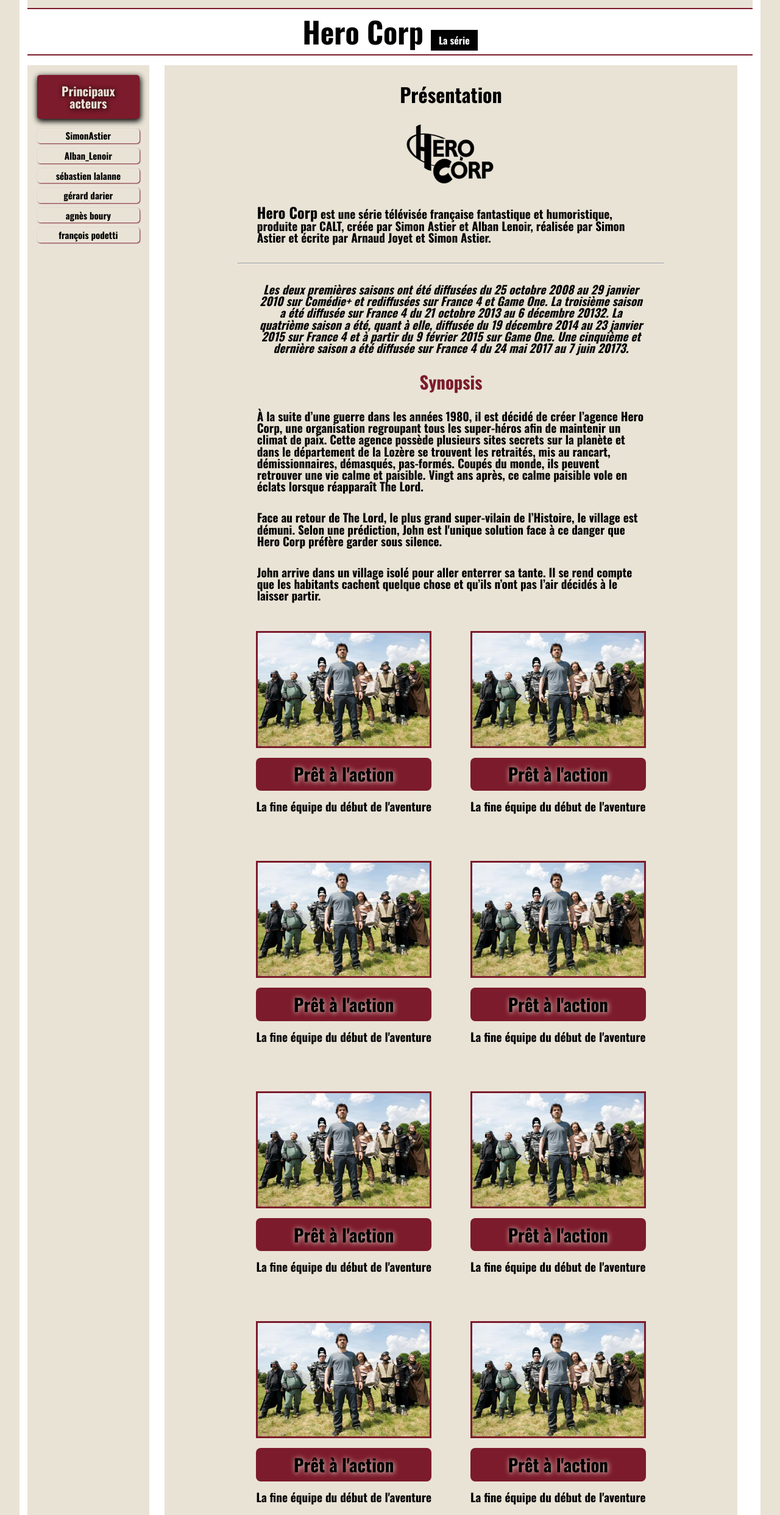
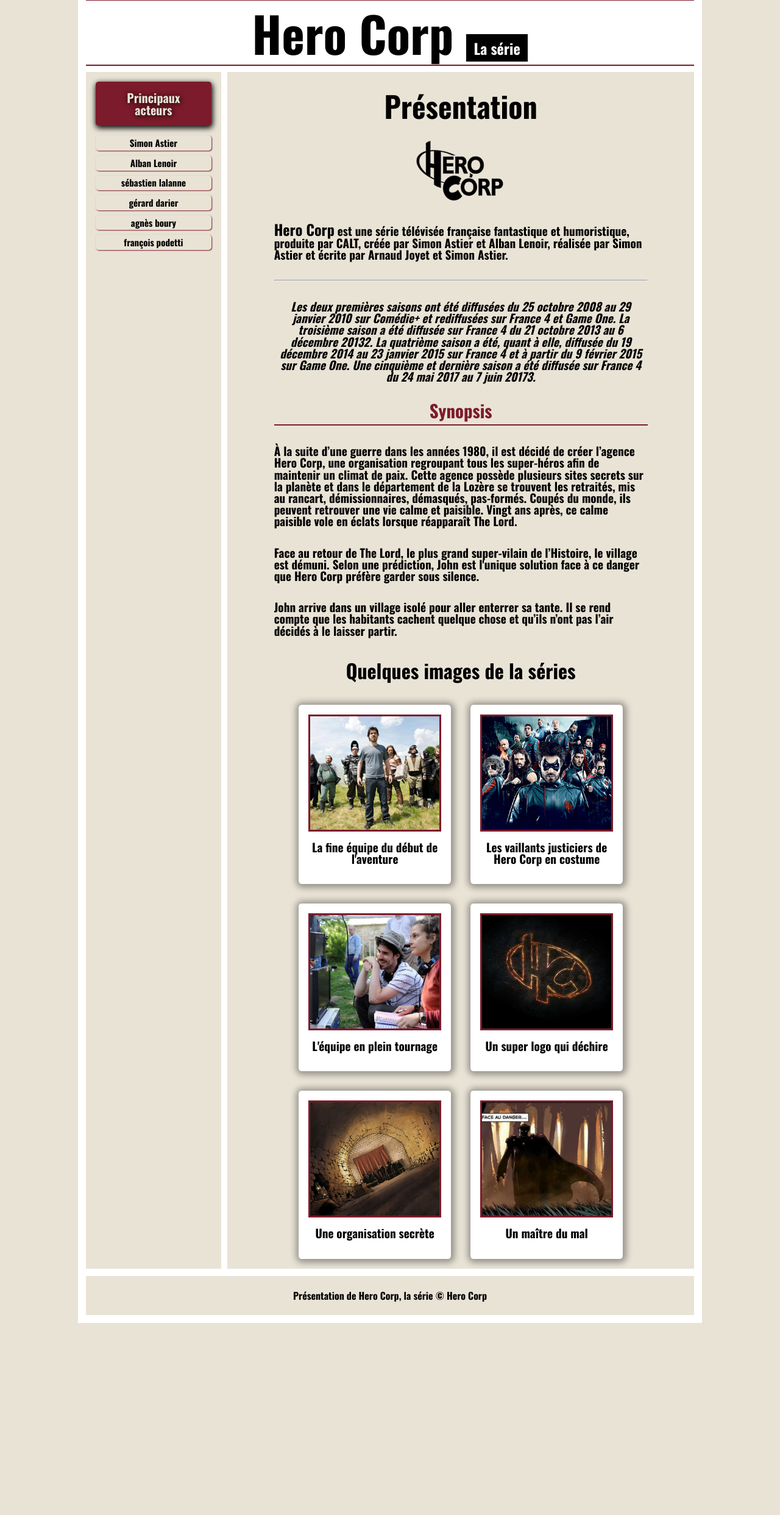
Before and after one commit to LEGALOUDECFlorian/Project-Hero-Corp, a website: page html/index.html in a window 1280 px wide. Shown: the part 315-2800 px from the top of the page at 61% size. After the commit the page ends 2485 px from the top, so only its background shows below. Drawn offline with nearby package versions, Linux system fonts and the light colour scheme.

Commit message:
ajout de @media  pour rendre le site responsive

```diff
--- a/css/styles.css
+++ b/css/styles.css
@@ -10,24 +10,32 @@
 }
 
 .page {
-  width: 95%;
-  margin: 0.5rem auto 1rem auto;
+  width: 70%;
+  margin: 0.5rem;
+  margin-left: 15%;
+
+  /* margin: 0.5rem auto 1rem auto; */
   background-color: white;
-  padding: 1%;
+  padding: .8rem;
 }
 
 /* debut header */
 
 header{
-  background-color: rgb(233, 227, 214);
+  background-color: white;
 }
 
 .header__logo {
-
+  /* border: 2px red solid; */
   margin-left: auto;
   margin-right: auto;
   width: 20rem;
-  margin-bottom: .5rem;
+}
+
+.header_container_logo {
+  width: 100%;
+  background-color: rgb(233, 227, 214);
+  /* border: 2px blue solid; */
 }
 
 .image__principale {
@@ -36,19 +44,19 @@
 
 .header__title {
   background-color: white;
-  font-size: 3rem;
+  font-size: 5rem;
   font-weight: bold;
   text-align: center;
   border-top: 2px solid #7c1b2b;
   border-bottom: 2px solid #7c1b2b;
   padding: 0.8rem;
-  margin: 1rem 0 1rem 0;
+  margin: 1% 0 1% 0;
 }
 
 .header__subtitle {
   background-color: black;
   color: white;
-  font-size: 1rem;
+  font-size: 1.5rem;
   padding: 0.3rem 0.8rem 0.3rem 0.8rem;
 }
 
@@ -56,14 +64,14 @@
 
 .bloc-centrale {
   display: flex;
-  padding-right: 1rem;
-  gap: 1rem;
+  gap: 1%;
 }
-/* debut bandeau gauche */
+
+/* debut bandeau de navigation */
 .lien-acteurs {
   background-color: rgb(233, 227, 214);
 
-  width: 200px;
+  width: 280px;
   text-align: center;
   padding: 1rem;
 }
@@ -104,14 +112,14 @@
   box-shadow: 1px 1px 2px 0 #7c1b2b;
 }
 
-/* fin bandeau gauche */
+/* fin bandeau de navigation */
 
-/* debut bloc droit */
+/* debut bloc centrale */
+
 .main {
   background-color: rgb(233, 227, 214);
-  width: 80%;
-  margin: auto;
-  padding: 2rem;
+  width: 100%;
+  padding-bottom: 1rem;
 }
 
 .article {
@@ -120,8 +128,9 @@
 }
 
 .article__title {
-  font-size: 2rem;
+  font-size: 3rem;
   text-align: center;
+  padding-top: 2rem;
 }
 
 /* logo centrale */
@@ -141,7 +150,7 @@
 
 .paragraphe,
 aside {
-  margin: 2rem;
+  margin: 2rem 0;
   font-size: 1.2rem;
   font-weight: lighter;
 }
@@ -159,12 +168,21 @@
   text-align: center;
   font-size: 1.8rem;
   color: #7c1b2b;
+  border-bottom: 2px #7c1b2b solid;
+  padding-bottom: .5rem;
 }
 
 /* fin boc cenrale */
 
 /* debut container images */
-.container {
+
+.parent-picture-container h3 {
+  font-size: 2rem;
+  text-align: center;
+  margin-bottom: 2rem;
+  padding: .5rem;
+}
+.picture-container {
   display: flex;
   flex-wrap: wrap;
   background-color: rgb(233, 227, 214);
@@ -176,9 +194,14 @@
 }
 
 .figure {
+  width: 250px;
+
   display: flex;
   flex-wrap: wrap;
   flex-direction: column;
+  background-color: white;
+  border-radius: 2%;
+  box-shadow:1px 1px 11px 5px rgba(0,0,0,0.36) ;
   padding: 1rem;
 }
 
@@ -192,6 +215,7 @@
 
 .figure__image-in {
   width: 100%;
+  object-fit: cover;
 }
 
 .bouton-action {
@@ -228,17 +252,67 @@
 
 footer {
   background-color: rgb(233, 227, 214);
-  margin: 1rem 1rem 0 0;
+  margin-top: .8rem;
   text-align: center;
   padding: 1.5rem;
 }
  /* fin du footer */
 
- @media screen (max-width: 900px) {
+ @media (max-width: 1280px) {
 
-  .bloc-centrale {
-   display:flex;
-   flex-direction:column;
+  .page {
+   width: 80%;
+   margin: auto;
+
   }
 
  }
+
+ @media (max-width: 860px) {
+
+  .page {
+   width: 95%;
+   margin: auto;
+
+  }
+
+ }
+
+ @media (max-width: 680px) {
+
+  .page {
+   width: 95%;
+   margin: auto;
+
+  }
+  .bloc-centrale {
+    flex-direction: column;
+  }
+  .lien-acteurs {
+    width: 100%;
+    flex-direction: wrap;
+  }
+  .lien__title-acteur {
+    display: flex;
+    justify-content: center;
+    gap: .5rem;
+  }
+ }
+
+ @media (max-width: 540px) {
+  .bloc-centrale {
+    gap: .3rem;
+  }
+  .header__title {
+    display: flex;
+    flex-direction: column;
+    /* justify-content: center; */
+
+    gap: .8rem;
+  }
+  .header__subtitle {
+
+    width: 120px;
+    margin-left: 14rem;
+  }
+ }
--- a/html/index.html
+++ b/html/index.html
@@ -1,5 +1,6 @@
 <!DOCTYPE html>
 <html lang="en">
+
 <head>
   <meta charset="UTF-8" />
   <meta http-equiv="X-UA-Compatible" content="IE=edge" />
@@ -13,14 +14,11 @@
 <body>
   <section class="page">
     <header class="header">
+      <div class="header_container_logo">
         <div class="header__logo">
-          <img
-            name="logo-hero-corp"
-            class="image__principale"
-            src="/images/hc.png"
-          />
+          <img name="logo-hero-corp" class="image__principale" src="/images/hc.png" />
         </div>
-
+      </div class="header__title__container">
       <h1 class="header__title">
         Hero Corp
         <span class="header__subtitle"> La série </span>
@@ -28,59 +26,37 @@
     </header>
 
     <section class="bloc-centrale">
-        <article class="lien-acteurs">
+      <nav class="lien-acteurs">
         <div class="lien__title-acteur">
-            <h2 class="lien__title">Principaux</h2>
-            <h2 class="lien__title-2">acteurs</h2>
+          <h3 class="lien__title">Principaux</h3>
+          <h3 class="lien__title-2">acteurs</h3>
         </div>
 
-          <nav class="lien">
+        <div class="lien">
           <ul class="lien__liste">
             <li class="lien__bouton">
-                <a
-                  class="lien__bouton-simon"
-                  href="https://fr.wikipedia.org/wiki/Simon_Astier"
-                  >SimonAstier</a
-                >
+              <a class="lien__bouton-simon" href="https://fr.wikipedia.org/wiki/Simon_Astier">Simon Astier</a>
             </li>
             <li class="lien__bouton">
-                <a
-                  class="lien__bouton-alban"
-                  href="https://fr.wikipedia.org/wiki/Alban_Lenoir"
-                  >Alban_Lenoir</a
-                >
+              <a class="lien__bouton-alban" href="https://fr.wikipedia.org/wiki/Alban_Lenoir">Alban Lenoir</a>
             </li>
             <li class="lien__bouton">
-                <a
-                  class="lien__bouton-sebastien"
-                  href="https://fr.wikipedia.org/wiki/S%C3%A9bastien_Lalanne"
-                  >sébastien lalanne</a
-                >
+              <a class="lien__bouton-sebastien" href="https://fr.wikipedia.org/wiki/S%C3%A9bastien_Lalanne">sébastien
+                lalanne</a>
             </li>
             <li class="lien__bouton">
-                <a
-                  class="lien__bouton-gerard"
-                  href="https://fr.wikipedia.org/wiki/G%C3%A9rard_Darier"
-                  >gérard darier</a
-                >
+              <a class="lien__bouton-gerard" href="https://fr.wikipedia.org/wiki/G%C3%A9rard_Darier">gérard darier</a>
             </li>
             <li class="lien__bouton">
-                <a
-                  class="lien__bouton-agnes"
-                  href="https://fr.wikipedia.org/wiki/Agn%C3%A8s_Boury"
-                  >agnès boury</a
-                >
+              <a class="lien__bouton-agnes" href="https://fr.wikipedia.org/wiki/Agn%C3%A8s_Boury">agnès boury</a>
             </li>
             <li class="lien__bouton">
-                <a
-                  class="lien__bouton-françois"
-                  href="https://fr.wikipedia.org/wiki/Fran%C3%A7ois_Podetti"
-                  >françois podetti</a
-                >
+              <a class="lien__bouton-françois" href="https://fr.wikipedia.org/wiki/Fran%C3%A7ois_Podetti">françois
+                podetti</a>
             </li>
           </ul>
+        </div>
       </nav>
-        </article>
 
       <main class="main">
         <article class="article">
@@ -136,16 +112,15 @@
           </section>
         </article>
 
-          <section class="container">
+        <section class="parent-picture-container">
+          <h3>Quelques images de la séries</h3>
+          <div class="picture-container">
             <!-- debut figure -->
             <article class="figure">
+
               <div class="figure__image">
                 <img class="figure__image-in" src="/images/groupe.jpg" />
               </div>
-
-              <!-- <p class="bouton" > -->
-              <a class="bouton-action" href="#">Prêt à l'action</a>
-
               <p class="figure__description">
                 La fine équipe du début de l'aventure
               </p>
@@ -155,14 +130,10 @@
             <!-- debut figure -->
             <article class="figure">
               <div class="figure__image">
-                <img class="figure__image-in" src="/images/groupe.jpg" />
+                <img class="figure__image-in" src="/images/groupe-costumes.jpg" />
               </div>
-
-              <!-- <p class="bouton" > -->
-              <a class="bouton-action" href="#">Prêt à l'action</a>
-
               <p class="figure__description">
-                La fine équipe du début de l'aventure
+                Les vaillants justiciers de Hero Corp en costume
               </p>
             </article>
             <!-- fin figure -->
@@ -170,14 +141,10 @@
             <!-- debut figure -->
             <article class="figure">
               <div class="figure__image">
-                <img class="figure__image-in" src="/images/groupe.jpg" />
+                <img class="figure__image-in" src="/images/Hero-Corp_en_tournage.jpg" />
               </div>
-
-              <!-- <p class="bouton" > -->
-              <a class="bouton-action" href="#">Prêt à l'action</a>
-
               <p class="figure__description">
-                La fine équipe du début de l'aventure
+                L'équipe en plein tournage
               </p>
             </article>
             <!-- fin figure -->
@@ -185,14 +152,10 @@
             <!-- debut figure -->
             <article class="figure">
               <div class="figure__image">
-                <img class="figure__image-in" src="/images/groupe.jpg" />
+                <img class="figure__image-in" src="/images/hero_corp_logo_feu.jpg" />
               </div>
-
-              <!-- <p class="bouton" > -->
-              <a class="bouton-action" href="#">Prêt à l'action</a>
-
               <p class="figure__description">
-                La fine équipe du début de l'aventure
+                Un super logo qui déchire
               </p>
             </article>
             <!-- fin figure -->
@@ -200,14 +163,10 @@
             <!-- debut figure -->
             <article class="figure">
               <div class="figure__image">
-                <img class="figure__image-in" src="/images/groupe.jpg" />
+                <img class="figure__image-in" src="/images/hero_corp_organisation_secrete.jpg" />
               </div>
-
-              <!-- <p class="bouton" > -->
-              <a class="bouton-action" href="#">Prêt à l'action</a>
-
               <p class="figure__description">
-                La fine équipe du début de l'aventure
+                Une organisation secrète
               </p>
             </article>
             <!-- fin figure -->
@@ -215,107 +174,16 @@
             <!-- debut figure -->
             <article class="figure">
               <div class="figure__image">
-                <img class="figure__image-in" src="/images/groupe.jpg" />
+                <img class="figure__image-in" src="/images/hero_corp_the_lord.jpg" />
               </div>
-
-              <!-- <p class="bouton" > -->
-              <a class="bouton-action" href="#">Prêt à l'action</a>
-
               <p class="figure__description">
-                La fine équipe du début de l'aventure
+                Un maître du mal
               </p>
             </article>
             <!-- fin figure -->
 
-            <!-- debut figure -->
-            <article class="figure">
-              <div class="figure__image">
-                <img class="figure__image-in" src="/images/groupe.jpg" />
+
           </div>
-
-              <!-- <p class="bouton" > -->
-              <a class="bouton-action" href="#">Prêt à l'action</a>
-
-              <p class="figure__description">
-                La fine équipe du début de l'aventure
-              </p>
-            </article>
-            <!-- fin figure -->
-
-            <!-- debut figure -->
-            <article class="figure">
-              <div class="figure__image">
-                <img class="figure__image-in" src="/images/groupe.jpg" />
-              </div>
-
-              <!-- <p class="bouton" > -->
-              <a class="bouton-action" href="#">Prêt à l'action</a>
-
-              <p class="figure__description">
-                La fine équipe du début de l'aventure
-              </p>
-            </article>
-            <!-- fin figure -->
-
-            <!-- debut figure -->
-            <article class="figure">
-              <div class="figure__image">
-                <img class="figure__image-in" src="/images/groupe.jpg" />
-              </div>
-
-              <!-- <p class="bouton" > -->
-              <a class="bouton-action" href="#">Prêt à l'action</a>
-
-              <p class="figure__description">
-                La fine équipe du début de l'aventure
-              </p>
-            </article>
-            <!-- fin figure -->
-
-            <!-- debut figure -->
-            <article class="figure">
-              <div class="figure__image">
-                <img class="figure__image-in" src="/images/groupe.jpg" />
-              </div>
-
-              <!-- <p class="bouton" > -->
-              <a class="bouton-action" href="#">Prêt à l'action</a>
-
-              <p class="figure__description">
-                La fine équipe du début de l'aventure
-              </p>
-            </article>
-            <!-- fin figure -->
-
-            <!-- debut figure -->
-            <article class="figure">
-              <div class="figure__image">
-                <img class="figure__image-in" src="/images/groupe.jpg" />
-              </div>
-
-              <!-- <p class="bouton" > -->
-              <a class="bouton-action" href="#">Prêt à l'action</a>
-
-              <p class="figure__description">
-                La fine équipe du début de l'aventure
-              </p>
-            </article>
-            <!-- fin figure -->
-
-            <!-- debut figure -->
-            <article class="figure">
-              <div class="figure__image">
-                <img class="figure__image-in" src="/images/groupe.jpg" />
-              </div>
-
-              <!-- <p class="bouton" > -->
-              <a class="bouton-action" href="#">Prêt à l'action</a>
-
-              <p class="figure__description">
-                La fine équipe du début de l'aventure
-              </p>
-            </article>
-            <!-- fin figure -->
         </section>
       </main>
     </section>
@@ -325,4 +193,5 @@
     </footer>
   </section>
 </body>
+
 </html>
```
Also changed, not shown: images/Hero-Corp_en_tournage.jpg (added), images/hero_corp_logo_feu.jpg (added), images/hero_corp_organisation_secrete.jpg (added), images/hero_corp_the_lord.jpg (added). Lines whose indentation alone changed are shown as unchanged.
